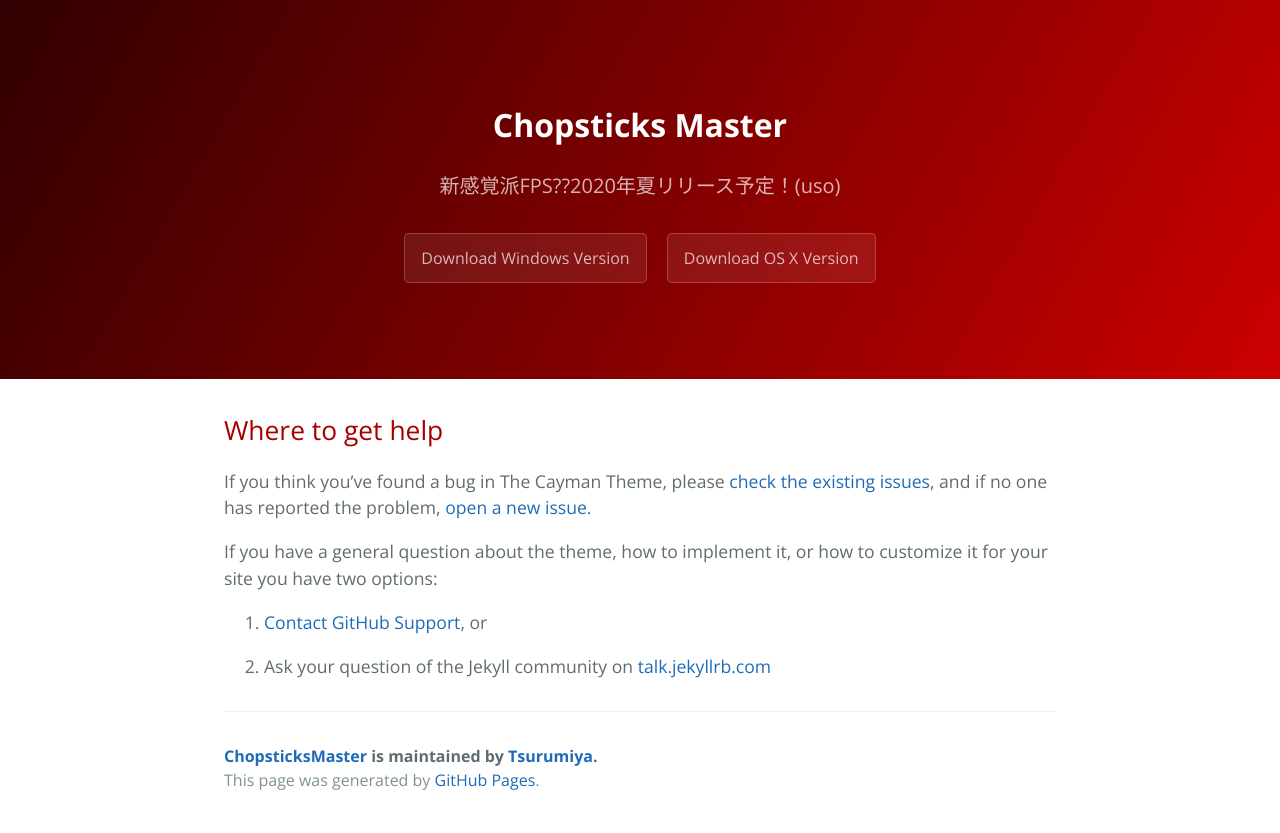
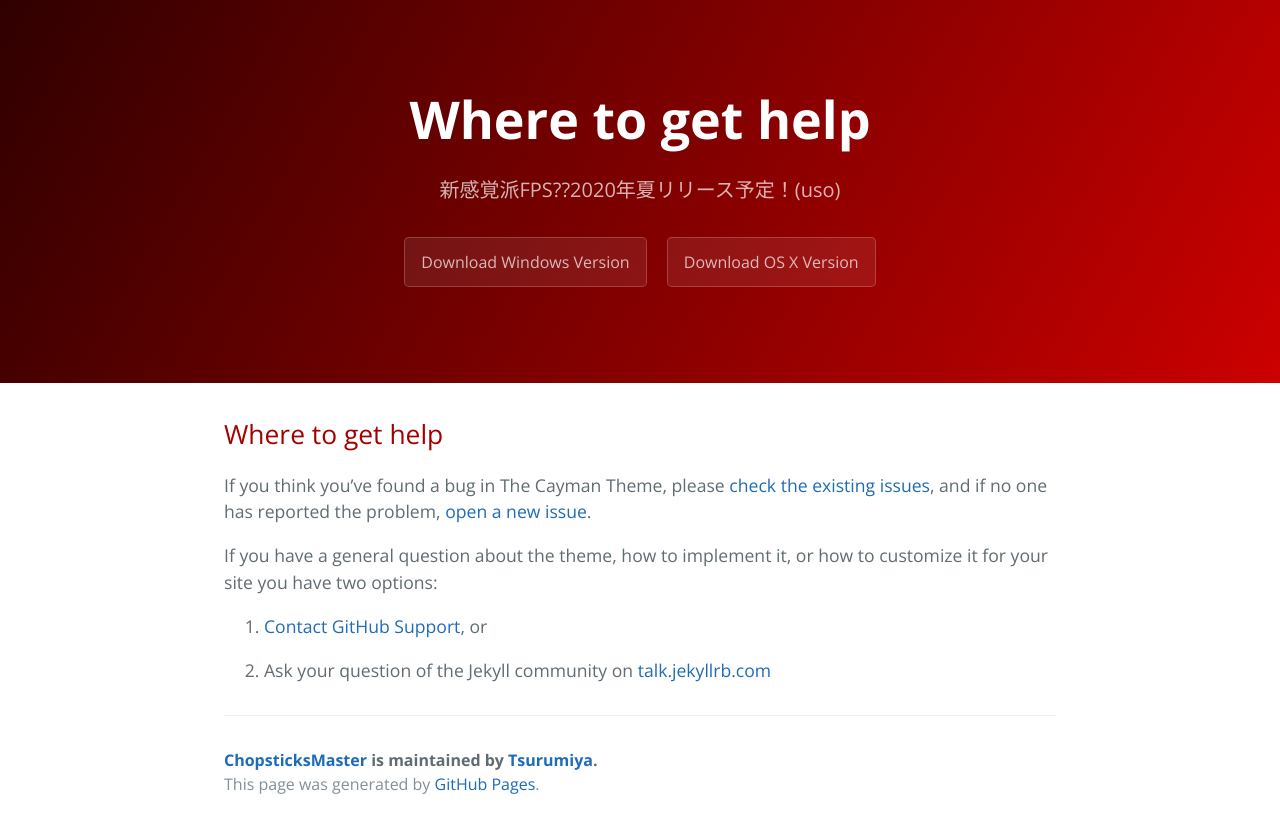
Before and after one commit to Tsurumiya/ChopsticksMaster, a Jekyll site: the page built from docs/SUPPORT.md, in a window 1280 px wide. Shown: the top 833 px of the page. Built offline with Jekyll 4.4.1, drawn with Linux system fonts in a browser that asks for light colours; our own code applies the rules of GitHub Pages for plain Markdown files.

Commit message:
rollback

```diff
--- a/_layouts/default.html
+++ b/_layouts/default.html
@@ -23,7 +23,7 @@
     <a id="skip-to-content" href="#content">Skip to the content.</a>
 
     <header class="page-header" role="banner">
-      <h1 class="project-logo">Chopsticks Master</h1>
+      <h1 class="project-name">{{ page.title | default: site.title | default: site.github.repository_name }}</h1>
       <h2 class="project-tagline">{{ page.description | default: site.description | default: site.github.project_tagline }}</h2>
       {% if site.show_downloads %}
         <a href="https://github.com/Tsurumiya/ChopsticksMaster/releases/download/Beta1.1/Chopsticks_Win.zip" class="btn">Download Windows Version</a>
```
